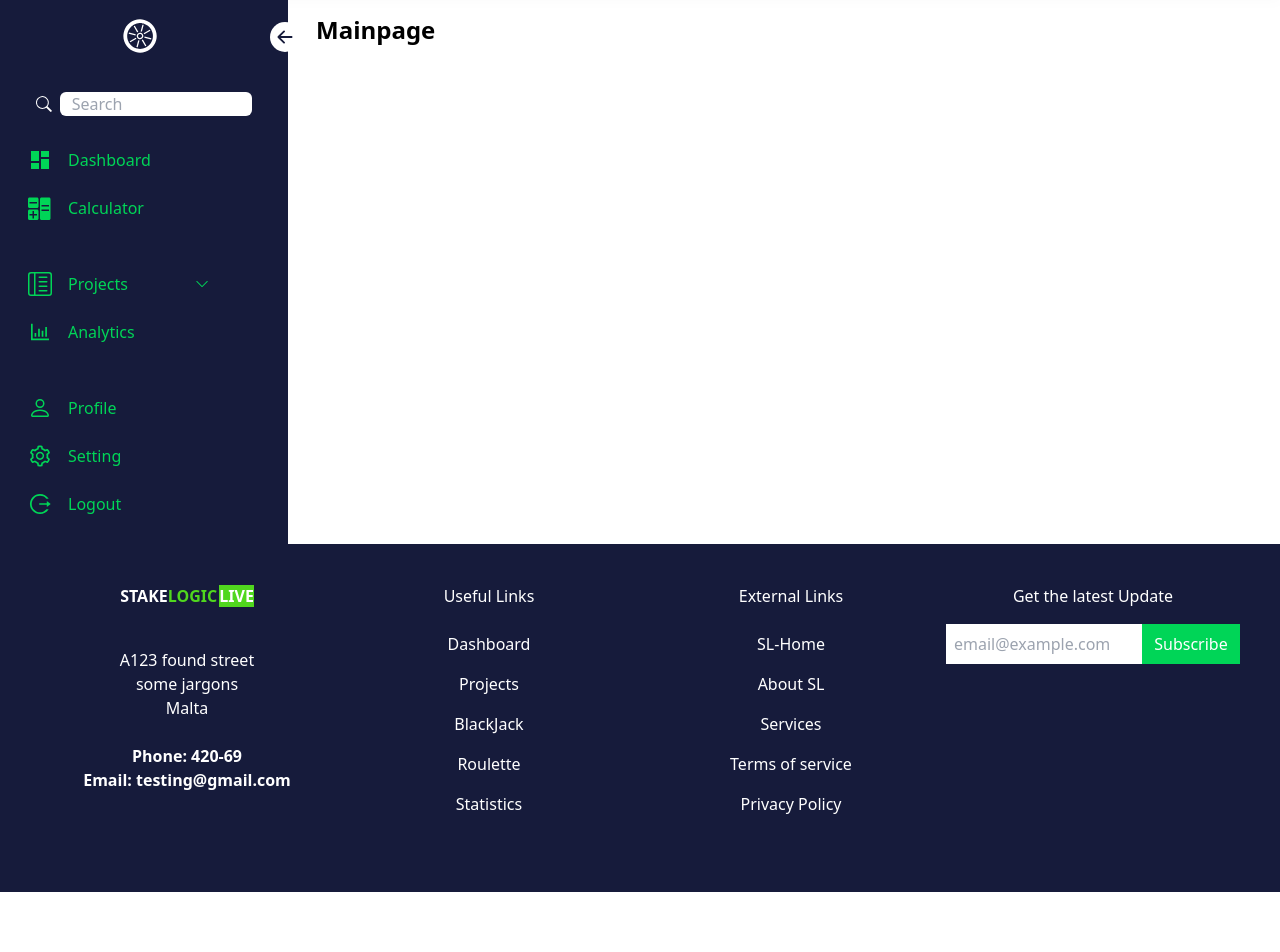
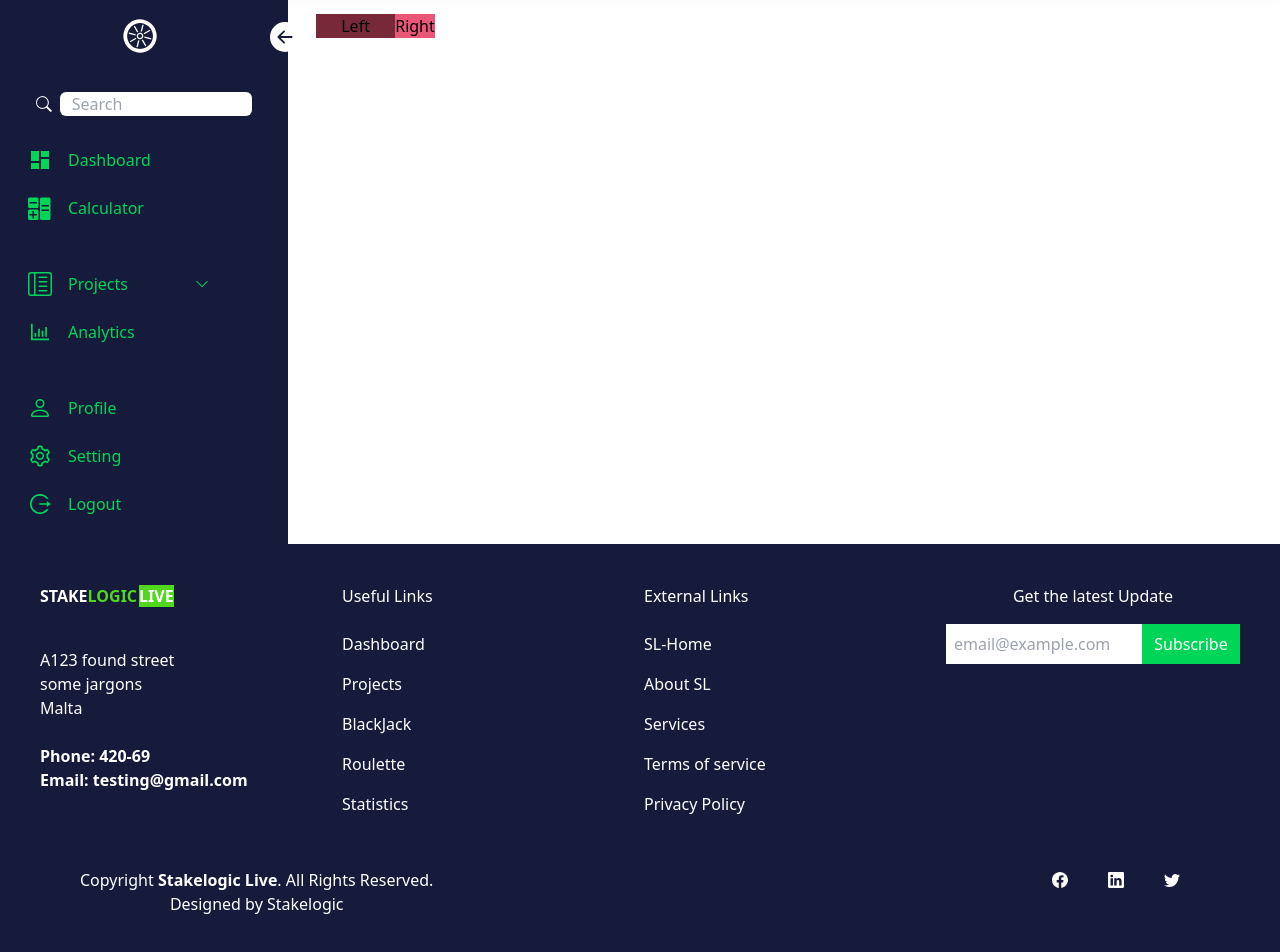
Before and after one commit to Nicxzmiller/betcalc, a React (Create React App) app: page / in a window 1280 px wide. Shown: the part 78-1030 px from the top of the page. Before the commit the page ends 970 px from the top, so only its background shows below. Built offline with nearby package versions, Linux system fonts and the light colour scheme.

Commit message:
dashboard contents

```diff
--- a/src/components/Container/Container.jsx
+++ b/src/components/Container/Container.jsx
@@ -71,7 +71,10 @@ const Container = () => {
             </ul>
         </div>
         <div className="p-7">
-            <h1 className='text-2xl font-semibold'>Mainpage</h1>
+            <div className='grid grid-flow-row-dense grid-cols-3 grid-rows-3'>
+                <div className='col-span-2 bg-[#782939]'>Left</div>
+                <div className='bg-[#ea5678]'>Right</div>
+            </div>
         </div>
 
     </div>
--- a/src/components/Footer/Footer.jsx
+++ b/src/components/Footer/Footer.jsx
@@ -2,6 +2,7 @@ import React from 'react'
 // import Logo from '../images/logo.png';
 import './Footer.css'
 // import Licenses from '../images/licenses.png'
+import { BsFacebook, BsTwitter, BsLinkedin  } from 'react-icons/bs'
 
 
 const Footer = () => {
@@ -9,7 +10,7 @@ const Footer = () => {
     <div className='p-10 foo bg-gray-800 text-white'>
       <div className='max-w-7xl mx-auto'>
         <div className='grid grid-cols-1 md:grid-cols-2 lg:grid-cols-4 gap-2'>
-          <div className="mb-5">
+          <div className="mb-5 text-left">
             <h4 className='pb-4'>
               <strong>STAKE<span className='text-[#50d71e]'>LOGIC</span><span className='bg-[#50d71e] p-0 ml-0.5'>LIVE</span></strong>
             </h4> <br />
@@ -20,7 +21,7 @@ const Footer = () => {
               <strong>Email: testing@gmail.com</strong>
             </p>
           </div>
-          <div className="mb-5 ">
+          <div className="mb-5 text-left">
             <h4>Useful Links</h4> <br />
             <ul>
               <li className='pb-4'>Dashboard</li>
@@ -30,7 +31,7 @@ const Footer = () => {
               <li className='pb-4'>Statistics</li>
             </ul>
           </div>
-          <div className="mb-5">
+          <div className="mb-5 text-left">
           <h4>External Links</h4> <br />
             <ul>
               <li className='pb-4'>SL-Home</li>
@@ -44,8 +45,25 @@ const Footer = () => {
             <h4 className='pb-4'>Get the latest Update</h4>
             <form className='flex flex-row flex-wrap'>
               <input type="email" placeholder='email@example.com' className='w-2/3 p-2 outline-none text-[#161B3B]'/>
-              <button className='p-2 w-1/3 bg-[#00D557] '>Subscribe</button>
+              <button className='p-2 w-1/3 bg-[#00D557] cursor-pointer'>Subscribe</button>
             </form>
+          </div>
+        </div>
+      </div>
+      <div className="w-full px-10">
+        <div className='max-w-7xl flex flex-col sm:flex-row py-4 mx-auto justify-between items-center'>
+          <div className='text-center'>
+            <div>
+              Copyright <strong>Stakelogic Live</strong>. All Rights Reserved.
+            </div>
+            <div>
+              Designed by <a href="#">Stakelogic</a>
+            </div>
+          </div>
+          <div className='flex h-10'>
+            <BsFacebook className='mx-5 cursor-pointer'/>
+            <BsLinkedin className='mx-5 cursor-pointer'/>
+            <BsTwitter className='mx-5 cursor-pointer'/>
           </div>
         </div>
       </div>
```
